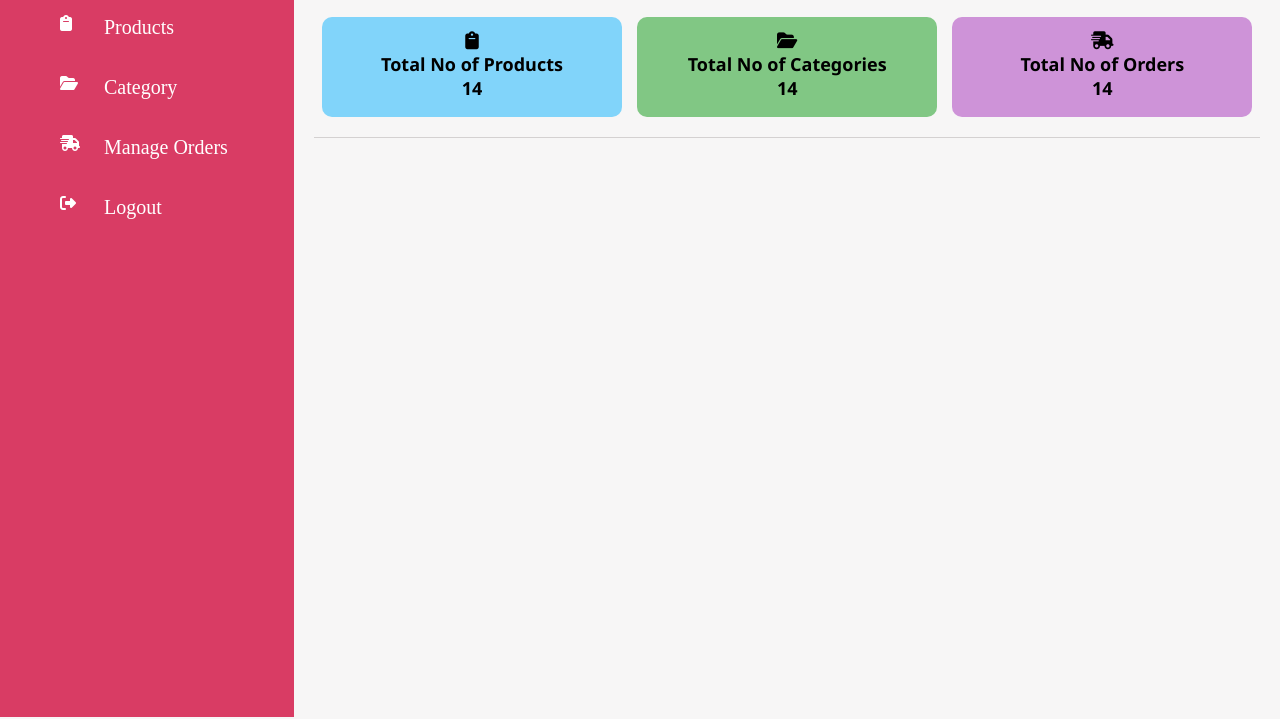
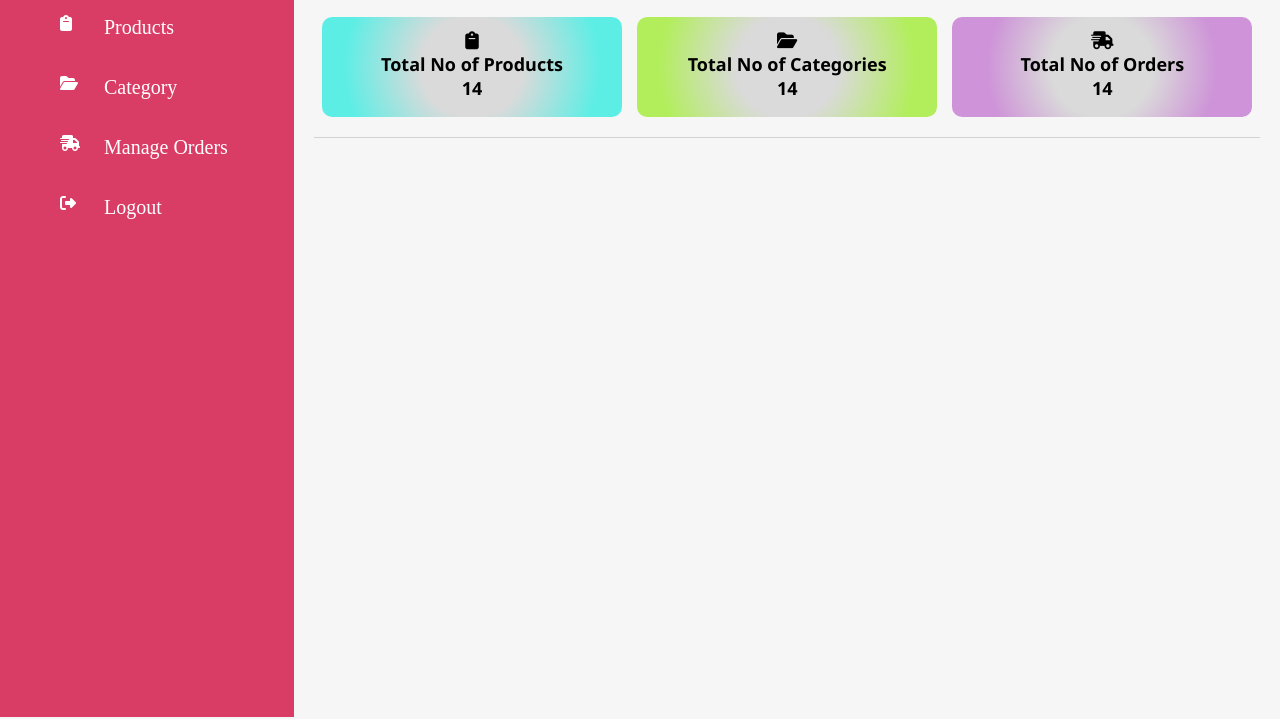
Before and after one commit to atrisomya/Licious-Clone, a plain HTML site: page admin.html in a window 1280 px wide. Shown: the part 81-800 px from the top of the page. Drawn offline with Linux system fonts and the light colour scheme.

Commit message:
admin design

```diff
--- a/admin.css
+++ b/admin.css
@@ -45,6 +45,7 @@ body{
     align-items: center;
     height: 60px;
     width: 100%;
+    transition: ease-in-out 0.2s;
 }
 .products a{
     margin-right: 40px;
@@ -61,6 +62,9 @@ body{
 }
 .products:hover{
     background-color: rgb(52, 52, 168);
+    box-shadow: rgba(0, 0, 0, 0.35) 0px 5px 15px;
+    width: 90%;
+    margin: auto;
 }
 .data_base{
     display: flex;
@@ -83,19 +87,26 @@ body{
     border: none;
     outline: none;
     border-radius: 10px;
+    transition:width ease-in-out 0.5s;
 
+}
+.data:hover{
+    width: 200px;
+    box-shadow: rgba(0, 0, 0, 0.35) 0px 5px 15px;
 }
 .data i{
     margin-top: 15px;
 }
 .total_product{
-    background-color: #81D4FA;
-    color: #000000;
+    background: rgb(218,218,218);
+background: radial-gradient(circle, rgba(218,218,218,1) 32%, rgba(92,238,229,1) 81%);
 }
 .total_categories{
-    background-color: #81C784;
+    background: rgb(218,218,218);
+    background: radial-gradient(circle, rgba(218,218,218,1) 32%, rgba(178,238,92,1) 81%);
 
 }
 .total_orders{
-    background-color: #CE93D8;
+    background: rgb(218,218,218);
+background: radial-gradient(circle, rgba(218,218,218,1) 32%, rgba(206,147,216,1) 73%);
 }
```
